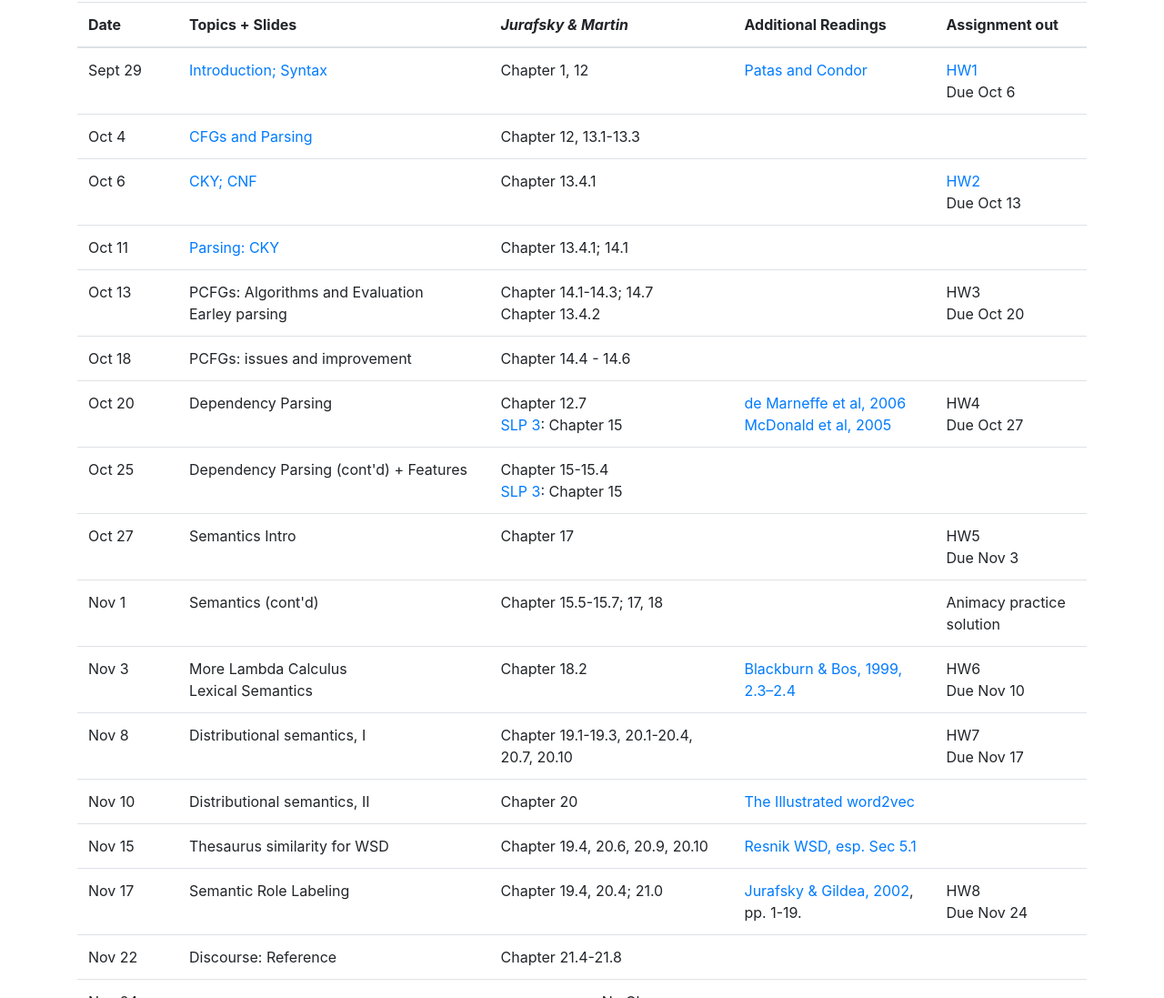
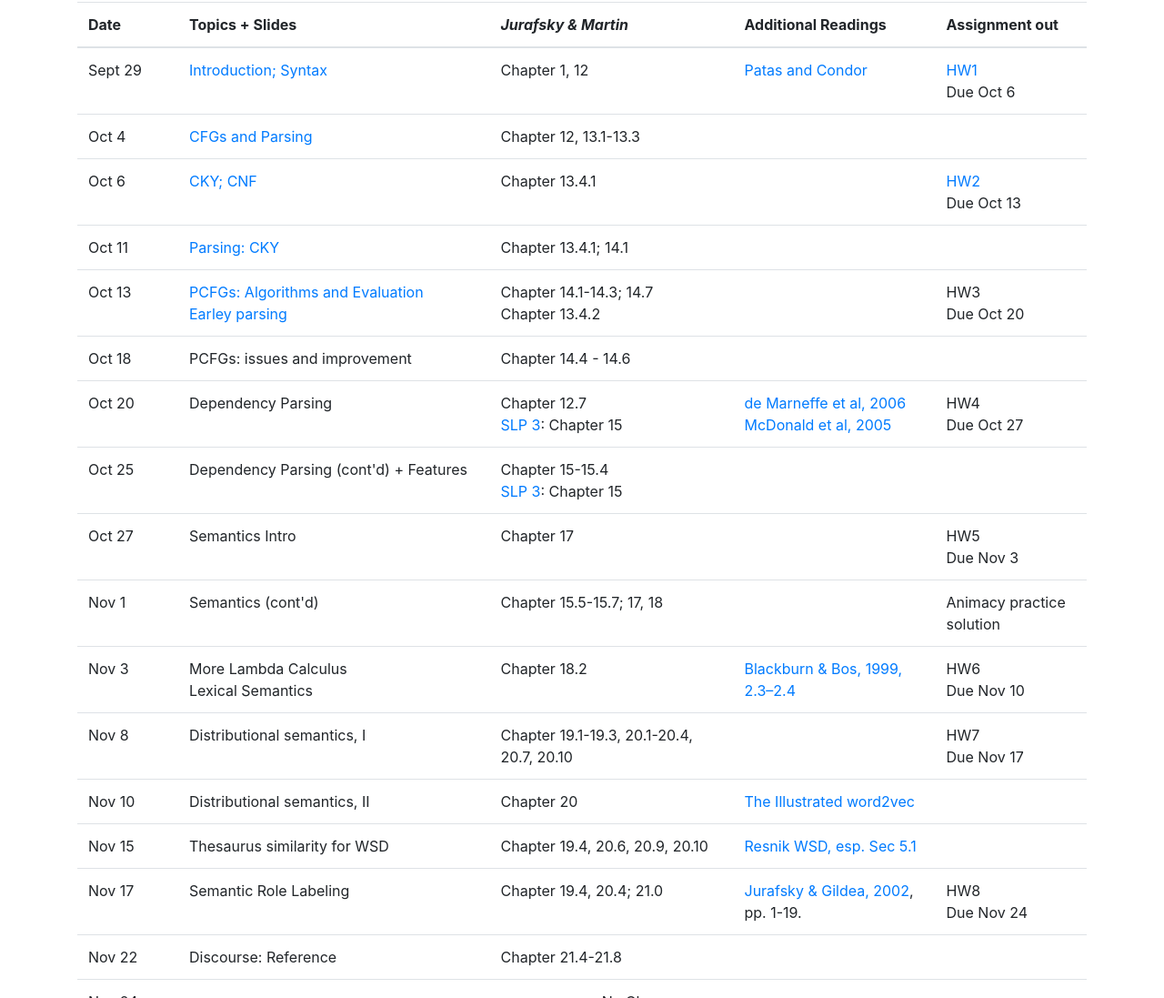
Before and after one commit to shanest/teaching, a plain HTML site: page 571/aut21/index.html in a window 1280 px wide. Shown: the part 3478-4575 px from the top of the page at 91% size. Drawn offline with Linux system fonts and the light colour scheme.

Commit message:
slides 5 added

```diff
--- a/571/aut21/index.html
+++ b/571/aut21/index.html
@@ -226,7 +226,7 @@
 								</tr>
 								<tr>
 									<td>Oct 13</td>
-									<td>PCFGs: Algorithms and Evaluation<br />Earley parsing</td>
+									<td><a href="slides/5_PCKY-Eval.pdf" target="_blank">PCFGs: Algorithms and Evaluation<br />Earley parsing</a></td>
 									<td>Chapter 14.1-14.3; 14.7<br />Chapter 13.4.2</td>
 									<td>&nbsp;</td>
 									<td>HW3<br />Due Oct 20</td>
```
